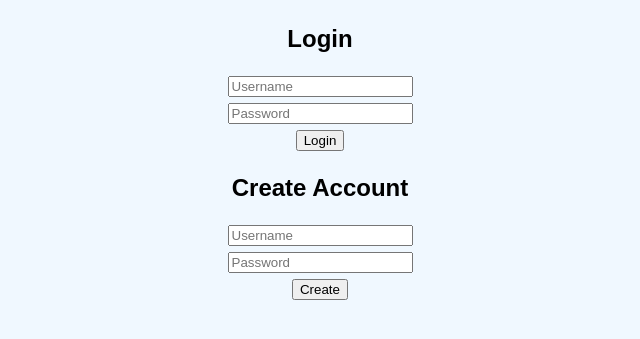
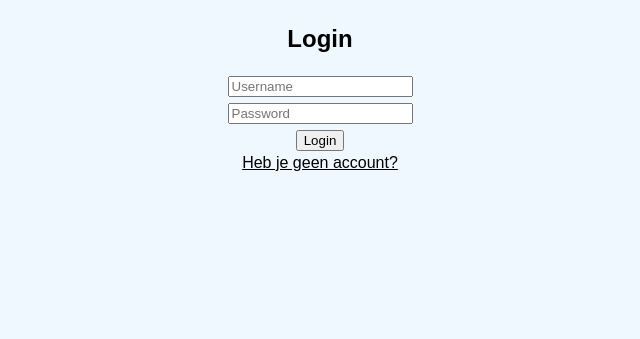
Before and after one commit to Stefan-Mars/Php, a PHP site: page /index.php?content=login in a window 1280 px wide. Shown: the part 56-395 px from the top of the page, without its empty margins (320-960 px from the left). Run offline with PHP 8.4, Linux system fonts and the light colour scheme; tables that the repository leaves empty or names only in its code hold one stand-in row (values such as "Sample post"); data that the repository does not hold is empty.

Commit message:
register

```diff
--- a/functions/login.php
+++ b/functions/login.php
@@ -14,14 +14,16 @@ function login()
             $collection[] = $row;
         }
     }
+    if (!isset($_POST['register'])) {
     $render = '<div class="login">';
     if (isset($_SESSION['status'])) {
-        $render .= '<form method= "post" action=""><input type="submit" id="loguit" name="loguit" value="Loguit"></form>';
+        $render .= '<form method= "post" action=""><input type="submit" id="loguit" name="loguit" value="Loguit"></form><br>';
     } else {
         $render .= '<h2>Login</h2>';
         $render .= '<table><tr><form method= "post" action=""><input name="username" placeholder="Username"></input></tr>';
         $render .= '<tr><input type="password"name= "password" placeholder= "Password" required></input></tr>';
         $render .= '<tr><input type="submit" id= "submit" name="submit" value="Login" required></form></tr></table>';
+        $render .= '<form method= "post" action=""><button id="rbutton"name="register"> Heb je geen account?</button></table>';
     }
     if (!empty($_POST['submit'])) {
         if (empty($_SESSION['status'])) {
@@ -35,16 +37,12 @@ function login()
             }
         }
     }
+
     if (!empty($_POST['loguit'])) {
         $_SESSION = [];
         header("Refresh:0");
     }
-    $render .= "<h2>Create Account</h2>";
-    $render .= "<table><form method= 'post' action='' >";
-    $render .= '<tr><input name= "createUsername" placeholder= "Username" required></input></tr>';
-    $render .= '<tr><input type="password" name= "createPassword" placeholder= "Password" required></input></tr>';
-    $render .= '<tr><input type="submit" id= "submit" name="submit" value="Create" required></tr>';
-    $render .= "</form></table>";
+}
     if (isset($_SESSION['status'])) {
         $render .= "<table class='border'>";
         $render .= "<tr><td>ID</td><td>Username</td><td>Password</td><td>Profile</td></tr>";
@@ -55,6 +53,16 @@ function login()
             $render .= "<td class='info'>" . $value['profile'] . "</td>";
         }
         $render .= "</table>";
+    }
+    else{
+        if (isset($_POST['register'])) {
+            $render .= "<h2>Create Account</h2>";
+            $render .= "<table><form method= 'post' action='' >";
+            $render .= '<tr><input name= "createUsername" placeholder= "Username" required></input></tr>';
+            $render .= '<tr><input type="password" name= "createPassword" placeholder= "Password" required></input></tr>';
+            $render .= '<tr><input type="submit" id= "submit" name="submit" value="Create" required></tr>';
+            $render .= "</form></table>";
+        }
     }
     if (!empty($_POST['createUsername']) && !empty($_POST["createPassword"])) {
         if (isset($_POST['createUsername']) && isset($_POST["createPassword"])) {
--- a/style.css
+++ b/style.css
@@ -108,3 +108,13 @@ nav{
 textarea {
     resize: none;
   }
+#rbutton{
+    background: none;
+	color: inherit;
+	border: none;
+	padding: 0;
+	font: inherit;
+	cursor: pointer;
+	outline: inherit;
+    text-decoration: underline;
+}
```
